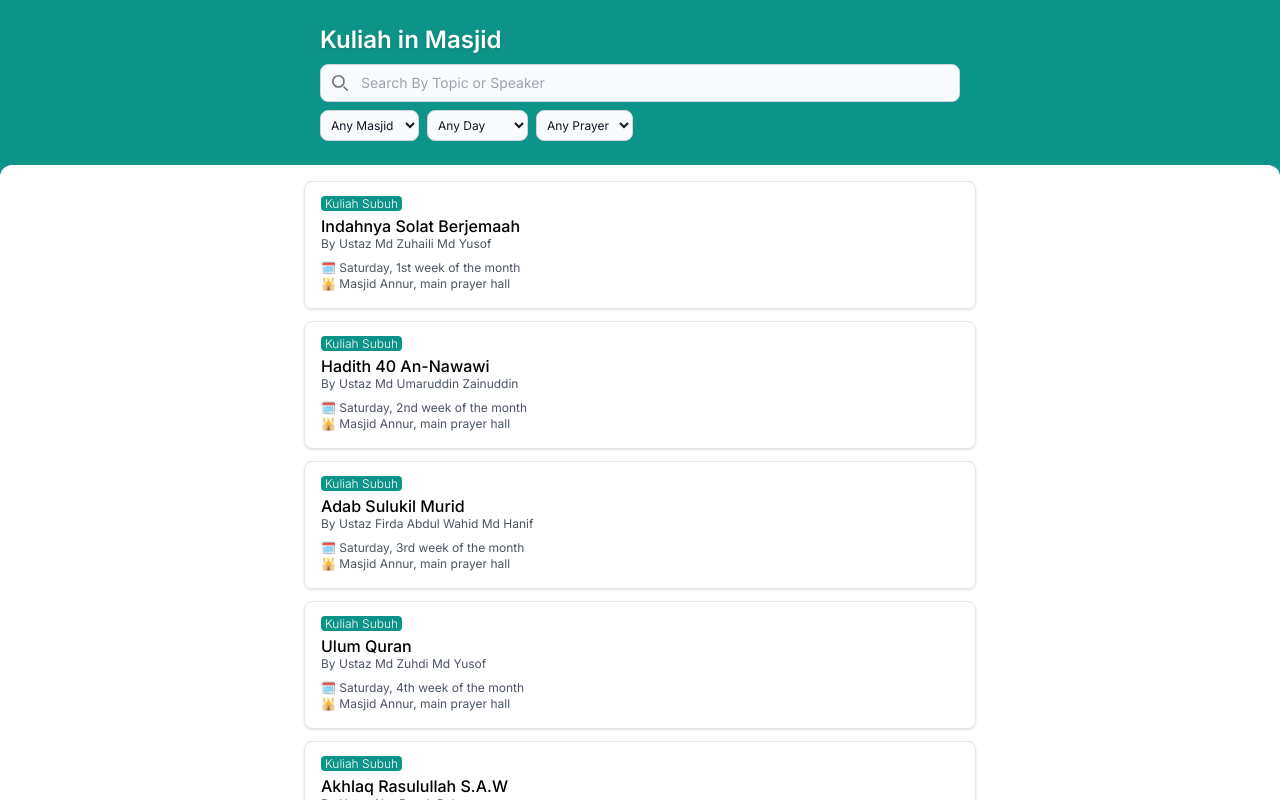
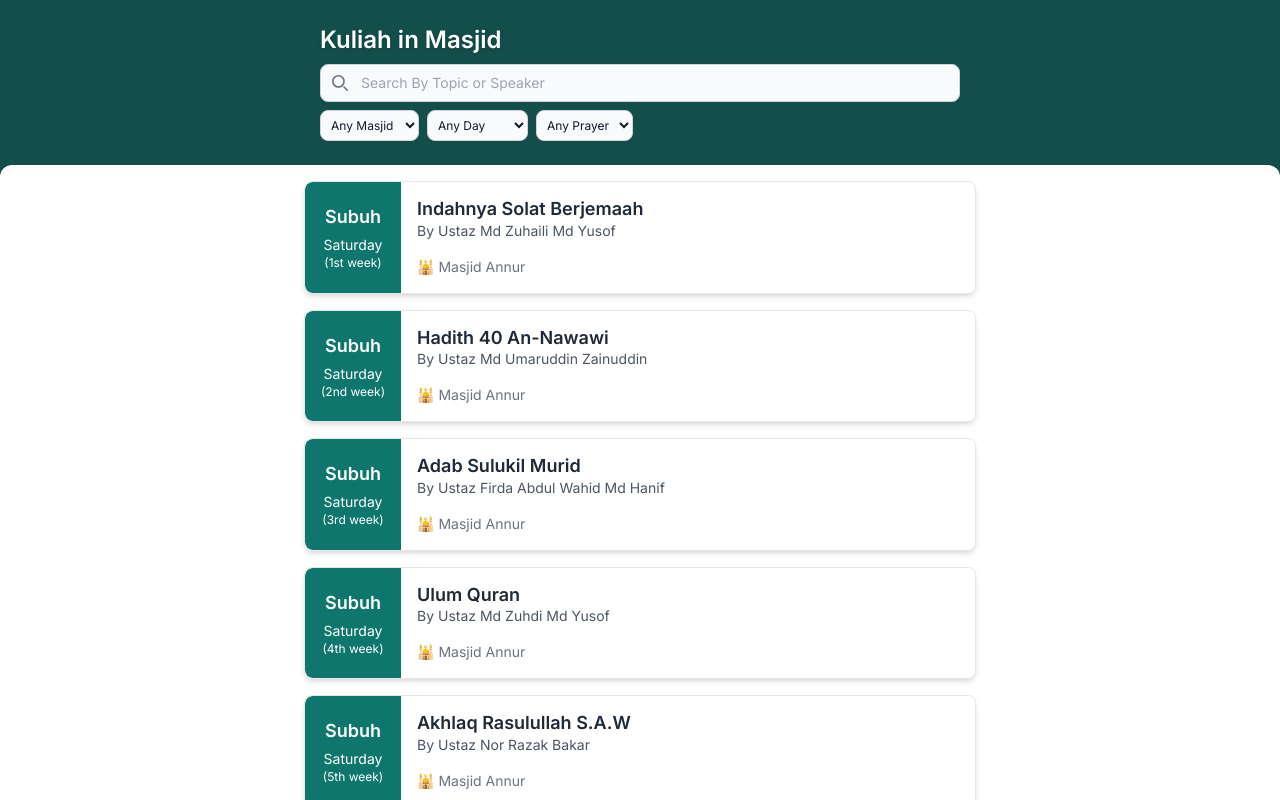
Before and after one commit to tengkuhafidz/kuliah-sg, a Next.js app: page / in a window 1280 px wide. Shown: the top 800 px of the page. Built offline with nearby package versions, Linux system fonts and the light colour scheme.

Commit message:
restyle page

```diff
--- a/src/app/[id]/page.tsx
+++ b/src/app/[id]/page.tsx
@@ -43,7 +43,7 @@ export default function KuliahDetails({ params }: { params: { id: string } }) {
         className="rounded-lg border shadow py-4 px-6 mb-3 bg-white"
       >
         <div className="text-white font-light my-1">
-          <span className="bg-teal-600 px-1 rounded mr-1">Kuliah {Prayer}</span>
+          <span className="bg-teal-700 px-1 rounded mr-1">Kuliah {Prayer}</span>
         </div>
         <h2 className="font-medium text-xl">{Topic}</h2>
         <p className=" text-gray-600 text-sm">By {Speaker}</p>
--- a/src/app/components/KuliahCard.tsx
+++ b/src/app/components/KuliahCard.tsx
@@ -8,28 +8,24 @@ interface Props {
 export default function KuliahCard({ kuliah }: Props) {
   const { Id, Masjid, Day, Prayer, Timing, Location, Topic, Speaker } = kuliah;
   return (
-    <Link
-      href={{
-        pathname: Id,
-      }}
-    >
-      <div id="list-item" className="rounded-lg border shadow py-2 px-4 mb-3">
-        <div className="text-white font-light">
-          <span className="bg-teal-600 text-xs px-1 rounded mr-1">
-            Kuliah {Prayer}
-          </span>
+    <Link href={{ pathname: Id }}>
+      <div className="flex rounded-lg border shadow-md overflow-hidden mb-4 bg-white">
+        {/* Teal left section */}
+        <div className="bg-teal-700 text-white p-3 flex flex-col justify-center items-center w-24 text-center rounded-l-lg">
+          <span className="text-lg font-semibold">{Prayer}</span>
+          <span className="text-sm mt-1">{Day}</span>
+          {Timing && <span className="text-xs">({Timing})</span>}
         </div>
-        <h2 className="font-medium">{Topic}</h2>
-        <p className="text-xs -mt-0.5 text-gray-600">By {Speaker}</p>
-        <div className="my-2 text-xs text-gray-600">
-          <p>
-            🗓️ {Day}
-            {Timing && `, ${Timing}`}
-          </p>
-          <p>
-            🕌 Masjid {Masjid}
-            {Location && `, ${Location}`}
-          </p>
+
+        {/* Main content */}
+        <div className="flex-1 p-4 flex flex-col justify-between">
+          <div>
+            <h2 className="font-semibold text-lg text-gray-800 leading-tight">{Topic}</h2>
+            <p className="text-sm text-gray-600">By {Speaker}</p>
+          </div>
+          <div className="text-sm text-gray-500 mt-4">
+            <p className="">🕌 Masjid {Masjid}</p>
+          </div>
         </div>
       </div>
     </Link>
--- a/src/app/layout.tsx
+++ b/src/app/layout.tsx
@@ -16,7 +16,7 @@ export default function RootLayout({
 }>) {
   return (
     <html lang="en">
-      <body className={`${inter.className} bg-teal-600`}>{children}</body>
+      <body className={`${inter.className} bg-teal-900`}>{children}</body>
     </html>
   );
 }
--- a/src/app/page.tsx
+++ b/src/app/page.tsx
@@ -62,7 +62,7 @@ export default function Home() {
           <div>
             <label
               htmlFor="Search"
-              className="mb-2 text-sm font-medium sr-only "
+              className="mb-2 text-sm font-medium sr-only"
             >
               Search
             </label>
--- a/src/data/kuliah.ts
+++ b/src/data/kuliah.ts
@@ -4,7 +4,7 @@ export const kuliahList = [
     Masjid: "Annur",
     Prayer: "Subuh",
     Day: "Saturday",
-    Timing: "1st week of the month",
+    Timing: "1st week",
     Location: "main prayer hall",
     Topic: "Indahnya Solat Berjemaah",
     Speaker: "Ustaz Md Zuhaili Md Yusof",
@@ -14,7 +14,7 @@ export const kuliahList = [
     Masjid: "Annur",
     Prayer: "Subuh",
     Day: "Saturday",
-    Timing: "2nd week of the month",
+    Timing: "2nd week",
     Location: "main prayer hall",
     Topic: "Hadith 40 An-Nawawi",
     Speaker: "Ustaz Md Umaruddin Zainuddin",
@@ -24,7 +24,7 @@ export const kuliahList = [
     Masjid: "Annur",
     Prayer: "Subuh",
     Day: "Saturday",
-    Timing: "3rd week of the month",
+    Timing: "3rd week",
     Location: "main prayer hall",
     Topic: "Adab Sulukil Murid",
     Speaker: "Ustaz Firda Abdul Wahid Md Hanif",
@@ -34,7 +34,7 @@ export const kuliahList = [
     Masjid: "Annur",
     Prayer: "Subuh",
     Day: "Saturday",
-    Timing: "4th week of the month",
+    Timing: "4th week",
     Location: "main prayer hall",
     Topic: "Ulum Quran",
     Speaker: "Ustaz Md Zuhdi Md Yusof",
@@ -44,7 +44,7 @@ export const kuliahList = [
     Masjid: "Annur",
     Prayer: "Subuh",
     Day: "Saturday",
-    Timing: "5th week of the month",
+    Timing: "5th week",
     Location: "main prayer hall",
     Topic: "Akhlaq Rasulullah S.A.W",
     Speaker: "Ustaz Nor Razak Bakar",
@@ -54,7 +54,7 @@ export const kuliahList = [
     Masjid: "Annur",
     Prayer: "Subuh",
     Day: "Sunday",
-    Timing: "1st week of the month",
+    Timing: "1st week",
     Location: "main prayer hall",
     Topic: "Safinatunnajah",
     Speaker: "Ustaz Ahmad Shamsuddin",
@@ -64,7 +64,7 @@ export const kuliahList = [
     Masjid: "Annur",
     Prayer: "Subuh",
     Day: "Sunday",
-    Timing: "2nd week of the month",
+    Timing: "2nd week",
     Location: "main prayer hall",
     Topic: "Durratun Nasihin",
     Speaker: "Ustaz Husin Adam",
@@ -74,7 +74,7 @@ export const kuliahList = [
     Masjid: "Annur",
     Prayer: "Subuh",
     Day: "Sunday",
-    Timing: "3rd week of the month",
+    Timing: "3rd week",
     Location: "main prayer hall",
     Topic: "Syamail Muhammadiyah",
     Speaker: "Ustaz Md Ali Rohani",
@@ -84,7 +84,7 @@ export const kuliahList = [
     Masjid: "Annur",
     Prayer: "Subuh",
     Day: "Sunday",
-    Timing: "4th week of the month",
+    Timing: "4th week",
     Location: "main prayer hall",
     Topic: "Kabair (Dosa-Dosa Besar)",
     Speaker: "Ustaz Md Khalid Rafi",
@@ -94,7 +94,7 @@ export const kuliahList = [
     Masjid: "Annur",
     Prayer: "Subuh",
     Day: "Sunday",
-    Timing: "5th week of the month",
+    Timing: "5th week",
     Location: "main prayer hall",
     Topic: "Ciri-Ciri Orang Yang Diredhai Allah",
     Speaker: "Ustaz Md Khair Rahmat",
@@ -394,7 +394,7 @@ export const kuliahList = [
     Masjid: "An-Nahdah",
     Prayer: "Maghrib",
     Day: "Friday",
-    Timing: "Except 5th week of the month",
+    Timing: "Except 5th week",
     Location: "main prayer hall",
     Topic: "The Sirah Bookclub",
     Speaker: "Ustaz Mustafa",
@@ -404,7 +404,7 @@ export const kuliahList = [
     Masjid: "An-Nahdah",
     Prayer: "Subuh",
     Day: "Sunday",
-    Timing: "1st Week of the month",
+    Timing: "1st Week",
     Location: "main prayer hall",
     Topic: "Adab Dan Etika Ahli Al-Quran",
     Speaker: "Ustaz Ismail Sarip",
@@ -414,7 +414,7 @@ export const kuliahList = [
     Masjid: "An-Nahdah",
     Prayer: "Subuh",
     Day: "Sunday",
-    Timing: "Except 5th week of the month (from 12 May)",
+    Timing: "Except 5th week",
     Location: "main prayer hall",
     Topic: "Terapi Penyakit Hati",
     Speaker: "Ustaz Drs Ahmad Dahri",
```
